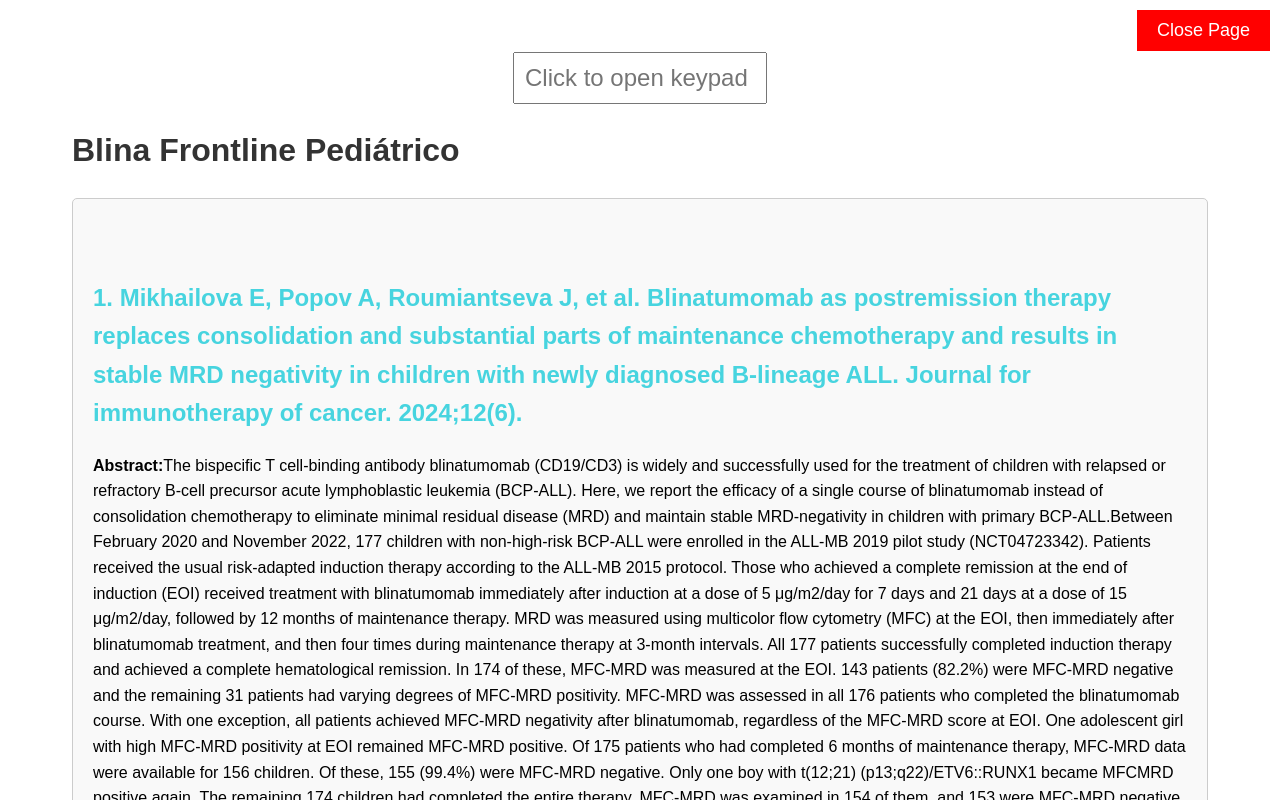
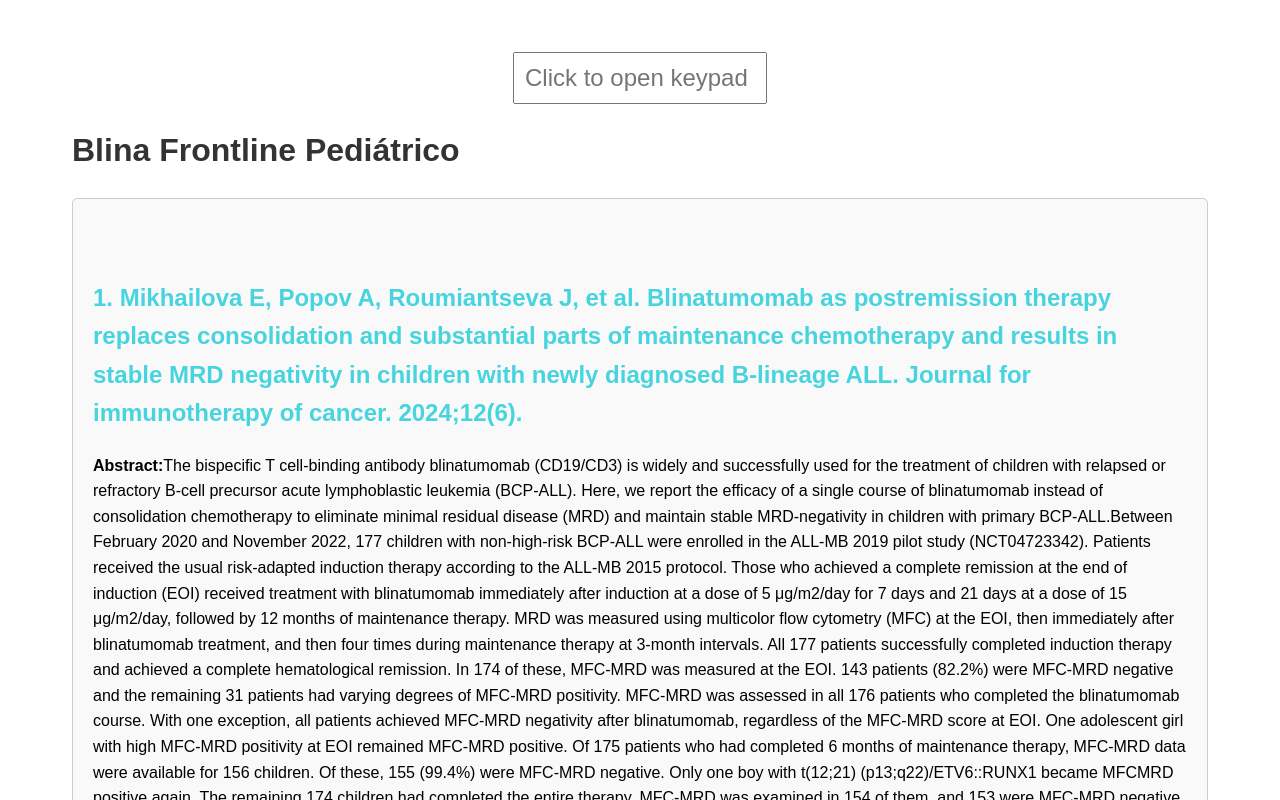
Before and after one commit to Sergiomms/article_summary, a React (Vite) app: page / in a window 1280 px wide. Shown: the top 800 px of the page. Built offline with nearby package versions, Linux system fonts and the light colour scheme.

Commit message:
Close page button excluded

```diff
--- a/src/App.jsx
+++ b/src/App.jsx
@@ -27,10 +27,6 @@ function App() {
 
   const handleSearchClick = () => {
     setShowKeypad(true);
-  };
-
-  const handleClosePage = () => {
-    window.close();
   };
 
   return (
@@ -70,11 +66,6 @@ function App() {
         </div>
       )}
 
-      {/* Fixed button to close the page */}
-      <button className="fixed-button" onClick={handleClosePage}>
-        Close Page
-      </button>
-
       <Texts savedNumber={savedNumber}/>
     </div>
 
```
